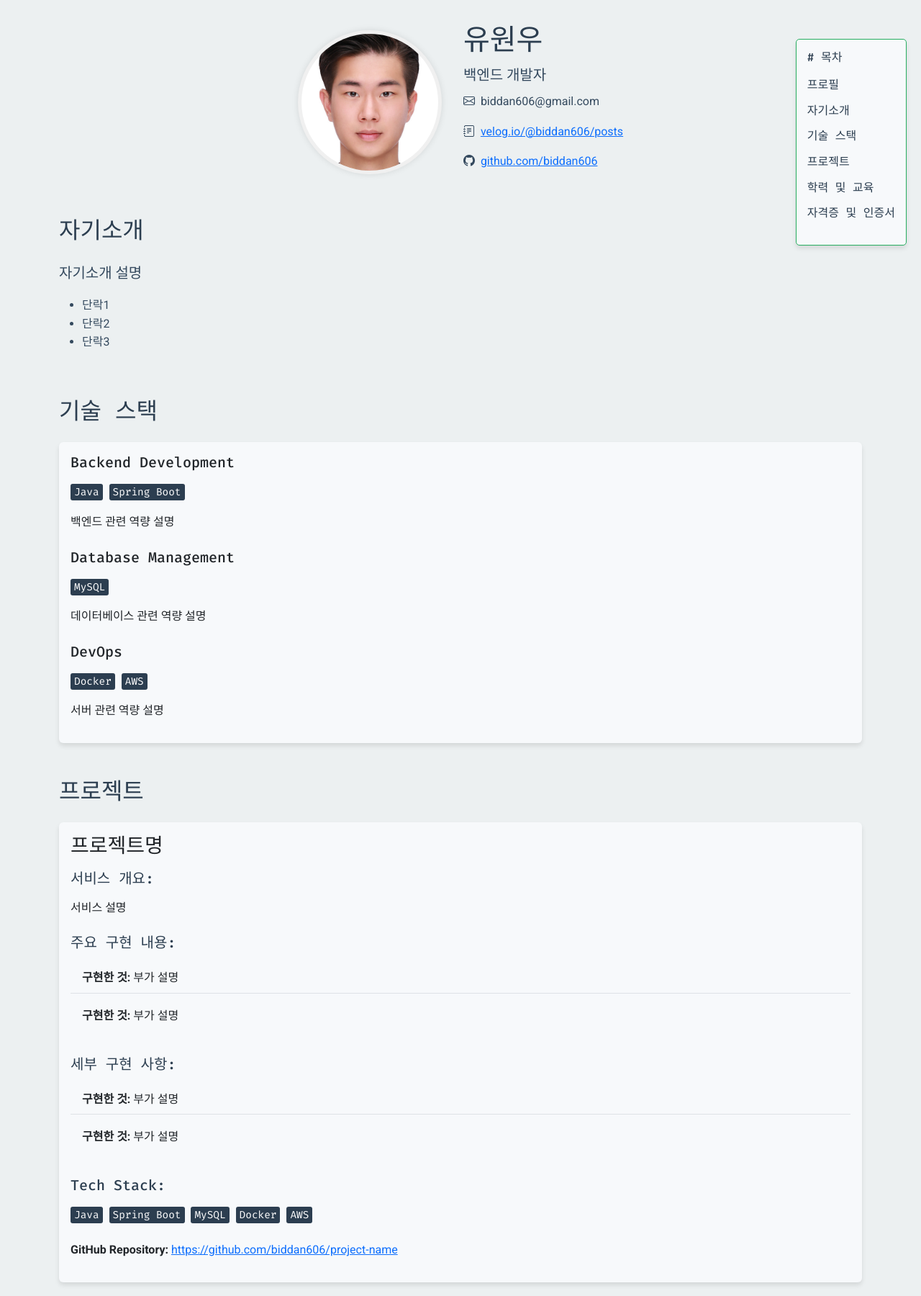
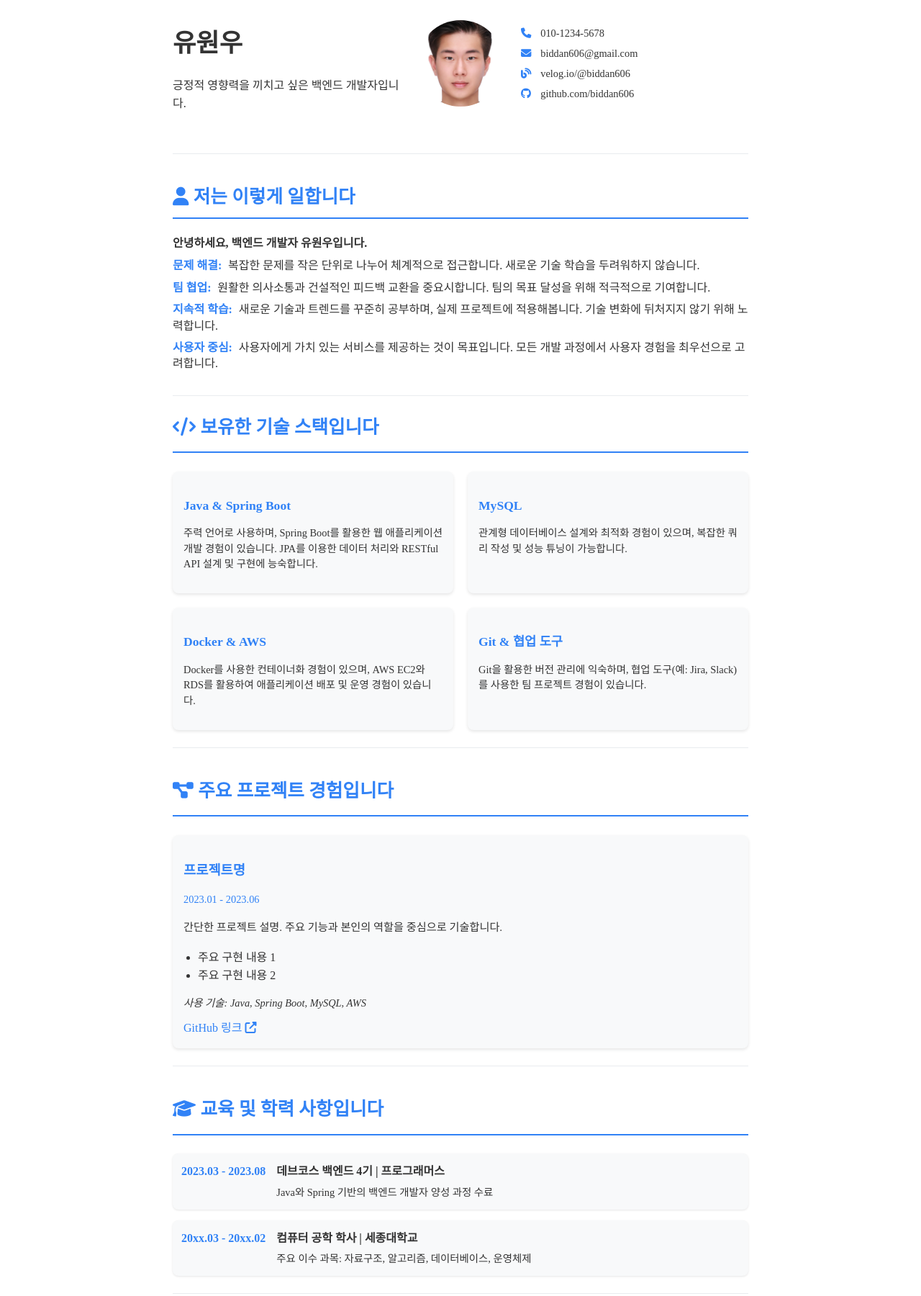
Before and after one commit to biddan606/my-portfolio, a plain HTML site: page index.html in a window 1280 px wide. Shown: the part 16-1816 px from the top of the page at 72% size. Drawn offline with nearby package versions, Linux system fonts and the light colour scheme.

Commit message:
이력서 디자인 수정
- 애니메이션 제거
- 토스 디자인에 맞춰 깔끔하게 디자인 변경
- 간격을 줄여 짧은 페이지에 표현할 수 있게 수정

```diff
--- a/index.html
+++ b/index.html
@@ -5,189 +5,129 @@
   <meta charset="UTF-8">
   <meta name="viewport" content="width=device-width, initial-scale=1.0">
   <title>[신입 백엔드 개발자] 유원우 이력서</title>
-  <!-- Bootstrap 5 CSS -->
-  <link href="https://cdn.jsdelivr.net/npm/bootstrap@5.3.0/dist/css/bootstrap.min.css" rel="stylesheet">
-  <!-- Bootstrap Icons -->
-  <link rel="stylesheet" href="https://cdn.jsdelivr.net/npm/bootstrap-icons@1.7.2/font/bootstrap-icons.css">
-  <!-- Google Fonts -->
-  <link
-    href="https://fonts.googleapis.com/css2?family=Fira+Code:wght@300;400;500;700&family=Roboto:wght@300;400;700&display=swap"
-    rel="stylesheet">
-
+  <link href="https://fonts.googleapis.com/css2?family=Noto+Sans+KR:wght@300;400;700&display=swap" rel="stylesheet">
+  <link rel="stylesheet" href="https://cdnjs.cloudflare.com/ajax/libs/font-awesome/6.4.0/css/all.min.css">
   <link rel="stylesheet" href="/styles.css">
-
-  <!-- Bootstrap 5 JS Bundle -->
-  <script defer src="https://cdn.jsdelivr.net/npm/bootstrap@5.3.0/dist/js/bootstrap.bundle.min.js"></script>
 </head>
 
 <body>
-  <!-- Table of Contents -->
-  <div id="table-of-contents">
-    <h6 class="mb-3"># 목차</h6>
-    <ul>
-      <li><a href="#profile">프로필</a></li>
-      <li><a href="#about">자기소개</a></li>
-      <li><a href="#skills">기술 스택</a></li>
-      <li><a href="#projects">프로젝트</a></li>
-      <li><a href="#education">학력 및 교육</a></li>
-      <li><a href="#certifications">자격증 및 인증서</a></li>
-    </ul>
+  <main>
+    <section id="profile">
+      <div class="profile-container">
+        <div class="intro-section">
+          <h1>유원우</h1>
+          <p class="intro-text">긍정적 영향력을 끼치고 싶은 백엔드 개발자입니다.</p>
         </div>
-
-  <!-- 메인 컨텐츠 -->
-  <main class="container mt-5">
-    <div class="row">
-      <!-- 프로필 섹션 -->
-<section id="profile" class="mb-5">
-  <div class="row justify-content-center align-items-center">
-    <div class="col-auto">
-      <img src="/증명사진.jpg" alt="프로필 사진" class="profile-img">
-    </div>
-    <div class="col-auto">
-      <h1 class="mb-2">유원우</h1>
-      <p class="lead mb-2">백엔드 개발자</p>
-      <p><i class="bi bi-envelope me-2"></i>biddan606@gmail.com</p>
-      <p><i class="bi bi-journal-text me-2"></i><a href="https://velog.io/@biddan606/posts" target="_blank">velog.io/@biddan606/posts</a></p>
-      <p><i class="bi bi-github me-2"></i><a href="https://github.com/biddan606" target="_blank">github.com/biddan606</a></p>
+        <img src="/증명사진.jpg" alt="유원우 프로필 사진" class="profile-img">
+        <div class="contact-info">
+          <div class="contact-item"><i class="fas fa-phone"></i><span>010-1234-5678</span></div>
+          <div class="contact-item"><i class="fas fa-envelope"></i><span>biddan606@gmail.com</span></div>
+          <div class="contact-item"><i class="fas fa-blog"></i><a href="https://velog.io/@biddan606/posts" target="_blank">velog.io/@biddan606</a></div>
+          <div class="contact-item"><i class="fab fa-github"></i><a href="https://github.com/biddan606" target="_blank">github.com/biddan606</a></div>
         </div>
       </div>
     </section>
 
-      <!-- 소개 섹션 -->
-      <section id="about" class="col-md-8 mb-5">
-        <h2 class="mb-4">자기소개</h2>
-        <p class="lead">자기소개 설명</p>
-        <ul>
-          <li>단락1</li>
-          <li>단락2</li>
-          <li>단락3</li>
-        </ul>
-      </section>
+    <section id="about">
+      <h2><i class="fas fa-user"></i> 저는 이렇게 일합니다</h2>
+      <div class="about-content">
+        <p class="about-intro">안녕하세요, 백엔드 개발자 유원우입니다.</p>
+
+        <div class="about-item">
+          <span class="about-keyword">문제 해결:</span>
+          복잡한 문제를 작은 단위로 나누어 체계적으로 접근합니다. 새로운 기술 학습을 두려워하지 않습니다.
         </div>
 
-    <!-- 기술 스택 섹션 -->
-    <section id="skills" class="mb-5">
-      <h2 class="mb-4">기술 스택</h2>
-      <div class="card">
-        <div class="card-body">
-          <div class="mb-4">
-            <h5 class="card-title mb-3">Backend Development</h5>
-            <p>
-              <span class="tech-stack">Java</span>
-              <span class="tech-stack">Spring Boot</span>
-            </p>
-            <p>백엔드 관련 역량 설명</p>
+        <div class="about-item">
+          <span class="about-keyword">팀 협업:</span>
+          원활한 의사소통과 건설적인 피드백 교환을 중요시합니다. 팀의 목표 달성을 위해 적극적으로 기여합니다.
         </div>
-          <div class="mb-4">
-            <h5 class="card-title mb-3">Database Management</h5>
-            <p>
-              <span class="tech-stack">MySQL</span>
-            </p>
-            <p>데이터베이스 관련 역량 설명</p>
+
+        <div class="about-item">
+          <span class="about-keyword">지속적 학습:</span>
+          새로운 기술과 트렌드를 꾸준히 공부하며, 실제 프로젝트에 적용해봅니다. 기술 변화에 뒤처지지 않기 위해 노력합니다.
         </div>
-          <div>
-            <h5 class="card-title mb-3">DevOps</h5>
-            <p>
-              <span class="tech-stack">Docker</span>
-              <span class="tech-stack">AWS</span>
-            </p>
-            <p>서버 관련 역량 설명</p>
+
+        <div class="about-item">
+          <span class="about-keyword">사용자 중심:</span>
+          사용자에게 가치 있는 서비스를 제공하는 것이 목표입니다. 모든 개발 과정에서 사용자 경험을 최우선으로 고려합니다.
+        </div>
+      </div>
+    </section>
+
+    <section id="skills">
+      <h2><i class="fas fa-code"></i> 보유한 기술 스택입니다</h2>
+      <div class="skills-container">
+        <div class="skill-item">
+          <h3>Java & Spring Boot</h3>
+          <p>주력 언어로 사용하며, Spring Boot를 활용한 웹 애플리케이션 개발 경험이 있습니다. JPA를 이용한 데이터 처리와 RESTful API 설계 및 구현에 능숙합니다.</p>
+        </div>
+        <div class="skill-item">
+          <h3>MySQL</h3>
+          <p>관계형 데이터베이스 설계와 최적화 경험이 있으며, 복잡한 쿼리 작성 및 성능 튜닝이 가능합니다.</p>
+        </div>
+        <div class="skill-item">
+          <h3>Docker & AWS</h3>
+          <p>Docker를 사용한 컨테이너화 경험이 있으며, AWS EC2와 RDS를 활용하여 애플리케이션 배포 및 운영 경험이 있습니다.</p>
+        </div>
+        <div class="skill-item">
+          <h3>Git & 협업 도구</h3>
+          <p>Git을 활용한 버전 관리에 익숙하며, 협업 도구(예: Jira, Slack)를 사용한 팀 프로젝트 경험이 있습니다.</p>
+        </div>
+      </div>
+    </section>
+
+    <section id="projects">
+      <h2><i class="fas fa-project-diagram"></i> 주요 프로젝트 경험입니다</h2>
+      <div class="project-container">
+        <div class="project-item">
+          <h3>프로젝트명</h3>
+          <p class="project-duration">2023.01 - 2023.06</p>
+          <p class="project-description">간단한 프로젝트 설명. 주요 기능과 본인의 역할을 중심으로 기술합니다.</p>
+          <ul class="project-highlights">
+            <li>주요 구현 내용 1</li>
+            <li>주요 구현 내용 2</li>
+          </ul>
+          <p class="project-tech">사용 기술: Java, Spring Boot, MySQL, AWS</p>
+          <a href="https://github.com/your-repo-link" class="project-link">GitHub 링크 <i class="fas fa-external-link-alt"></i></a>
+        </div>
+        <!-- 추가 프로젝트 항목 -->
+      </div>
+    </section>
+
+    <section id="education">
+      <h2><i class="fas fa-graduation-cap"></i> 교육 및 학력 사항입니다</h2>
+      <div class="education-container">
+        <div class="education-item">
+          <div class="education-date">2023.03 - 2023.08</div>
+          <div class="education-content">
+            <h3>데브코스 백엔드 4기 | 프로그래머스</h3>
+            <p class="education-description">Java와 Spring 기반의 백엔드 개발자 양성 과정 수료</p>
+          </div>
+        </div>
+        <div class="education-item">
+          <div class="education-date">20xx.03 - 20xx.02</div>
+          <div class="education-content">
+            <h3>컴퓨터 공학 학사 | 세종대학교</h3>
+            <p class="education-description">주요 이수 과목: 자료구조, 알고리즘, 데이터베이스, 운영체제</p>
           </div>
         </div>
       </div>
     </section>
 
-    <!-- 프로젝트 섹션 -->
-    <section id="projects" class="mb-5">
-      <h2 class="mb-4">프로젝트</h2>
-      <div class="card mb-4">
-        <div class="card-body">
-          <h3 class="card-title mb-3">프로젝트명</h3>
-
-          <h5 class="mb-3">서비스 개요:</h5>
-          <p class="card-text mb-4">
-            서비스 설명
-          </p>
-
-          <h5 class="mb-3">주요 구현 내용:</h5>
-          <ul class="list-group list-group-flush mb-4">
-            <li class="list-group-item">
-              <strong>구현한 것:</strong> 부가 설명
+    <section id="certifications">
+      <h2><i class="fas fa-certificate"></i> 취득한 자격증입니다</h2>
+      <ul class="certification-list">
+        <li>
+          <span class="certification-name"><i class="fas fa-award"></i> 정보처리기사</span>
+          <span class="certification-date">20xx년 x월</span>
         </li>
-            <li class="list-group-item">
-              <strong>구현한 것:</strong> 부가 설명
+        <li>
+          <span class="certification-name"><i class="fas fa-database"></i> SQLD</span>
+          <span class="certification-date">20xx년 x월</span>
         </li>
       </ul>
-
-          <h5 class="mb-3">세부 구현 사항:</h5>
-          <ul class="list-group list-group-flush mb-4">
-            <li class="list-group-item">
-              <strong>구현한 것:</strong> 부가 설명
-            </li>
-            <li class="list-group-item">
-              <strong>구현한 것:</strong> 부가 설명
-            </li>
-          </ul>
-
-          <h5 class="mb-3">Tech Stack:</h5>
-          <p>
-            <span class="tech-stack">Java</span>
-            <span class="tech-stack">Spring Boot</span>
-            <span class="tech-stack">MySQL</span>
-            <span class="tech-stack">Docker</span>
-            <span class="tech-stack">AWS</span>
-          </p>
-
-          <p class="mt-4">
-            <strong>GitHub Repository:</strong>
-            <a href="https://github.com/biddan606/project-name" class="github-link" target="_blank">
-              https://github.com/biddan606/project-name
-            </a>
-          </p>
-        </div>
-      </div>
     </section>
-
-    <!-- 학력 & 교육 섹션 -->
-    <section id="education" class="mb-5">
-      <h2 class="mb-4">학력 및 교육</h2>
-      <div class="education-timeline">
-        <div class="education-item">
-          <i class="bi bi-mortarboard-fill education-icon"></i>
-          <h5>컴퓨터 공학 학사</h5>
-          <p class="text-muted">세종대학교 | 20xx년 x월 - 20xx년 x월</p>
-          <p>- 배운 내용 설명</p>
-        </div>
-        <div class="education-item">
-          <i class="bi bi-book-fill education-icon"></i>
-          <h5>데브코스 백엔드 4기</h5>
-          <p class="text-muted">프로그래머스 | 2014년 3월 - 2018년 2월</p>
-          <p>- 배운 내용 설명</p>
-        </div>
-      </div>
-    </section>
-
-    <!-- 자격증 섹션 -->
-    <section id="certifications" class="mb-5">
-      <h2 class="mb-4">자격증 및 인증서</h2>
-      <div class="card">
-        <div class="card-body">
-          <ul class="list-group list-group-flush">
-            <li class="list-group-item">
-              <i class="bi bi-patch-check-fill me-2" title="국가공인 자격증"></i>
-              <strong>정보처리기사</strong>
-              <span class="text-muted ms-2">20xx년 x월</span>
-            </li>
-            <li class="list-group-item">
-              <i class="bi bi-award-fill me-2" title="민간 인증서"></i>
-              <strong>코딩테스트 </strong>
-              <span class="text-muted ms-2">2020년 9월</span>
-            </li>
-          </ul>
-        </div>
-      </div>
-    </section>
-
   </main>
 </body>
 
--- a/styles.css
+++ b/styles.css
@@ -1,177 +1,310 @@
 :root {
-  --primary-color: #2c3e50;
-  --secondary-color: #27ae60;
-  --background-color: #ecf0f1;
-  --text-color: #34495e;
-  --code-bg-color: #f7f9fb;
+  --primary-color: #333;
+  --secondary-color: #3182f6;  /* 토스의 파란색 */
+  --background-color: #fff;
+  --text-color: #333;
+  --border-color: #e9ecef;
+  --link-color: #3182f6;
 }
 
 body {
-  font-family: 'Roboto', sans-serif;
+  font-family: 'Spoqa Han Sans Neo', 'sans-serif';
   background-color: var(--background-color);
   color: var(--text-color);
   line-height: 1.6;
+  max-width: 800px;
+  margin: 0 auto;
+  padding: 20px;
 }
 
-#profile .row {
-  display: flex;
-  justify-content: center;
+h2 {
+  color: var(--secondary-color);
+  font-weight: 700;
+  font-size: 1.6em;
+  margin-bottom: 1em;
+  padding-bottom: 0.5em;
+  border-bottom: 2px solid var(--secondary-color);
 }
 
-#profile .col-auto {
-  padding: 0 15px;
+section {
+  margin-bottom: 2.5em;
+  border-bottom: 1px solid var(--border-color);
+  padding-bottom: 1.5em;
+}
+
+/* 프로필 섹션 */
+.profile-container {
+  display: flex;
+  justify-content: space-between;
+  align-items: center;
+  gap: 1.5em;
+  margin-bottom: 1em;
+}
+
+.intro-section {
+  flex: 1;
+}
+
+.intro-section h1 {
+  font-size: 2.2em;
+  margin-bottom: 0.2em;
+  color: var(--primary-color);
+}
+
+.intro-text {
+  font-size: 1em;
+  color: var(--text-color);
 }
 
 .profile-img {
-  width: 200px;
-  height: 200px;
+  width: 120px;
+  height: 120px;
+  border-radius: 50%;
   object-fit: cover;
-  border-radius: 50%;
-  /* 원형 이미지 */
-  box-shadow: 0 0 10px rgba(0, 0, 0, 0.1);
-  /* 그림자 효과 */
-  background-color: #f0f0f0;
-  /* 약간의 배경색 */
-  padding: 5px;
-  /* 이미지와 배경 사이의 간격 */
 }
 
-/* 선택적: 이미지 호버 효과 */
-.profile-img:hover {
-  transform: scale(1.05);
-  transition: transform 0.3s ease;
+.contact-info {
+  flex: 1;
+  display: flex;
+  flex-direction: column;
+  gap: 0.3em;
 }
 
-#table-of-contents {
-  position: fixed;
-  top: 70px;
-  right: 20px;
-  z-index: 1000;
-  background: var(--code-bg-color);
-  border: 1px solid var(--secondary-color);
-  border-radius: 5px;
-  padding: 15px;
-  max-width: 250px;
-  box-shadow: 0 4px 6px rgba(0, 0, 0, 0.1);
-  font-family: 'Fira Code', monospace;
+.contact-item {
+  display: flex;
+  align-items: center;
+  font-size: 0.9em;
 }
 
-#table-of-contents ul {
-  list-style-type: none;
-  padding-left: 0;
+.contact-item i {
+  width: 20px;
+  color: var(--secondary-color);
+  margin-right: 0.5em;
 }
 
-#table-of-contents ul li {
+.contact-item a {
+  color: var(--text-color);
+  text-decoration: none;
+}
+
+@media (max-width: 768px) {
+  .profile-container {
+    flex-direction: column;
+    text-align: center;
+    gap: 1em;
+  }
+
+  .profile-img {
+    order: -1;
+  }
+
+  .contact-info {
+    width: 100%;
+  }
+
+  .contact-item {
+    justify-content: center;
+  }
+}
+
+/* 어바웃 섹션 */
+#about {
+  margin-bottom: 1.5em;
+}
+
+#about h2 {
+  color: var(--secondary-color);
+  margin-bottom: 0.8em;
+  padding-bottom: 0.3em;
+  border-bottom: 2px solid var(--secondary-color);
+}
+
+.about-content {
+  max-width: 800px;
+}
+
+.about-intro {
+  font-weight: bold;
+  color: var(--primary-color);
+  margin-bottom: 0.5em;
+}
+
+.about-item {
+  margin-bottom: 0.5em;
+  line-height: 1.4;
+}
+
+.about-keyword {
+  font-weight: bold;
+  color: var(--secondary-color);
+  margin-right: 0.3em;
+}
+
+@media (max-width: 768px) {
+  .about-content {
+    padding: 0 10px;
+  }
+}
+
+/* 스킬 섹션 */
+.skills-container {
+  display: grid;
+  grid-template-columns: repeat(auto-fit, minmax(300px, 1fr));
+  gap: 20px;
+}
+
+.skill-item {
+  background-color: #f8f9fa;
+  border-radius: 8px;
+  padding: 15px;
+  box-shadow: 0 2px 4px rgba(0,0,0,0.1);
+}
+
+.skill-item h3 {
+  color: var(--secondary-color);
+  margin-bottom: 10px;
+  font-size: 1.1em;
+}
+
+.skill-item p {
+  font-size: 0.9em;
+  line-height: 1.5;
+  color: var(--text-color);
+}
+
+/* 프로젝트 섹션 */
+.project-container {
+  display: grid;
+  grid-template-columns: repeat(auto-fit, minmax(300px, 1fr));
+  gap: 20px;
+}
+
+.project-item {
+  background-color: #f8f9fa;
+  border-radius: 8px;
+  padding: 15px;
+  box-shadow: 0 2px 4px rgba(0,0,0,0.1);
+}
+
+.project-item h3 {
+  color: var(--secondary-color);
+  margin-bottom: 5px;
+}
+
+.project-duration {
+  font-size: 0.9em;
+  color: var(--secondary-color);
   margin-bottom: 10px;
 }
 
-#table-of-contents a {
-  color: var(--primary-color);
+.project-description {
+  font-size: 0.95em;
+  margin-bottom: 10px;
+}
+
+.project-highlights {
+  padding-left: 20px;
+  margin-bottom: 10px;
+}
+
+.project-tech {
+  font-size: 0.9em;
+  font-style: italic;
+  margin-bottom: 10px;
+}
+
+.project-link {
+  display: inline-block;
+  color: var(--link-color);
   text-decoration: none;
 }
 
-h1,
-h2,
-h3,
-h4,
-h5,
-h6 {
-  color: var(--primary-color);
-  font-family: 'Fira Code', monospace;
-}
-
-.card {
-  border: none;
-  box-shadow: 0 4px 6px rgba(0, 0, 0, 0.1);
-  transition: all 0.3s ease;
-  background-color: var(--code-bg-color);
-}
-
-.card:hover {
-  transform: translateY(-5px);
-  box-shadow: 0 6px 12px rgba(0, 0, 0, 0.15);
-}
-
-.list-group-item {
-  background-color: var(--code-bg-color);
-  border-left: 3px solid var(--secondary-color);
-  margin-bottom: 10px;
-}
-
-.tech-stack {
-  font-family: 'Fira Code', monospace;
-  background-color: var(--primary-color);
-  color: white;
-  padding: 2px 5px;
-  border-radius: 3px;
-  font-size: 0.9em;
-  margin-right: 5px;
-}
-
-.education-timeline {
-  position: relative;
-  padding-left: 30px;
-}
-
-.education-timeline::before {
-  content: '';
-  position: absolute;
-  left: 0;
-  top: 0;
-  bottom: 0;
-  width: 2px;
-  background: var(--secondary-color);
+/* 교육 섹션 */
+.education-container {
+  display: flex;
+  flex-direction: column;
+  gap: 15px;
 }
 
 .education-item {
-  position: relative;
-  margin-bottom: 30px;
-  padding: 20px;
-  background: var(--code-bg-color);
-  border-radius: 5px;
-  box-shadow: 0 2px 5px rgba(0, 0, 0, 0.1);
+  display: flex;
+  gap: 15px;
+  align-items: flex-start;
+  background-color: #f8f9fa;
+  border-radius: 8px;
+  padding: 12px;
+  box-shadow: 0 1px 3px rgba(0,0,0,0.1);
 }
 
-.education-item::before {
-  content: '';
-  position: absolute;
-  left: -34px;
-  top: 25px;
-  width: 10px;
-  height: 10px;
-  border-radius: 50%;
-  background: var(--secondary-color);
-  border: 2px solid white;
+.education-date {
+  min-width: 110px;
+  font-weight: bold;
+  color: var(--secondary-color);
 }
 
-.education-icon {
-  font-size: 2rem;
-  color: var(--primary-color);
-  margin-bottom: 10px;
+.education-content {
+  flex-grow: 1;
 }
 
-@media (max-width: 992px) {
-  #table-of-contents {
-    display: none;
+.education-content h3 {
+  margin: 0 0 5px 0;
+  color: var(--primary-color);
+  font-size: 1em;
+}
+
+.education-description {
+  font-size: 0.9em;
+  margin: 0;
+  color: var(--text-color);
+}
+
+@media (max-width: 600px) {
+  .education-item {
+    flex-direction: column;
+  }
+
+  .education-date {
+    margin-bottom: 5px;
   }
 }
 
-.certification-card {
-  border: 1px solid var(--secondary-color);
-  border-radius: 10px;
-  padding: 20px;
-  margin-bottom: 20px;
-  background-color: var(--code-bg-color);
-  transition: all 0.3s ease;
+/* 자격증 섹션 */
+.certification-list {
+  list-style-type: none;
+  padding: 0;
 }
 
-.certification-card:hover {
-  transform: translateY(-5px);
-  box-shadow: 0 5px 15px rgba(0, 0, 0, 0.1);
+.certification-list li {
+  display: flex;
+  justify-content: space-between;
+  align-items: center;
+  padding: 10px 0;
+  border-bottom: 1px solid var(--border-color);
 }
 
-.certification-icon {
-  font-size: 2.5rem;
+.certification-list li:last-child {
+  border-bottom: none;
+}
+
+.certification-name {
+  font-weight: bold;
+}
+
+.certification-date {
   color: var(--secondary-color);
-  margin-bottom: 15px;
 }
+
+@media print {
+  #profile, #about, #skills {
+    page-break-inside: avoid;
+    page-break-after: avoid;
+  }
+
+  #projects, #education {
+    page-break-before: always;
+  }
+
+  #certifications {
+    page-break-inside: avoid;
+  }
+}
```
Lines whose indentation alone changed are shown as unchanged.
